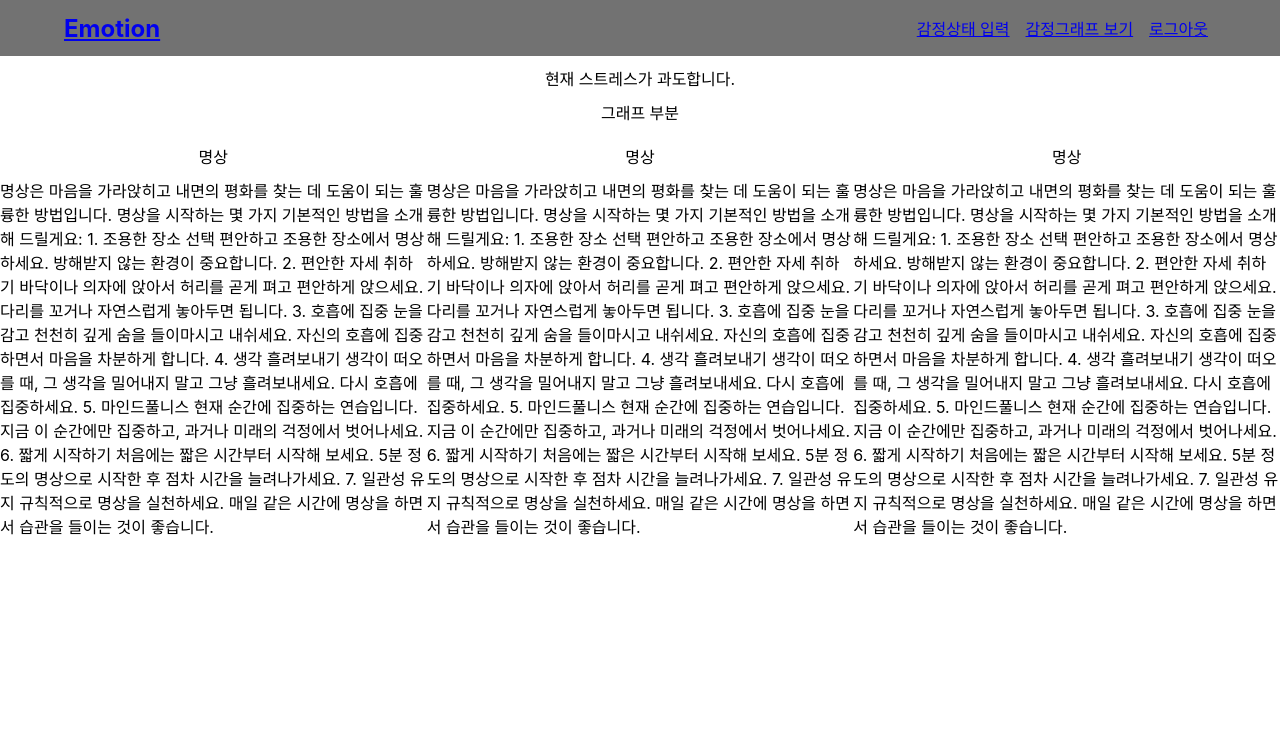
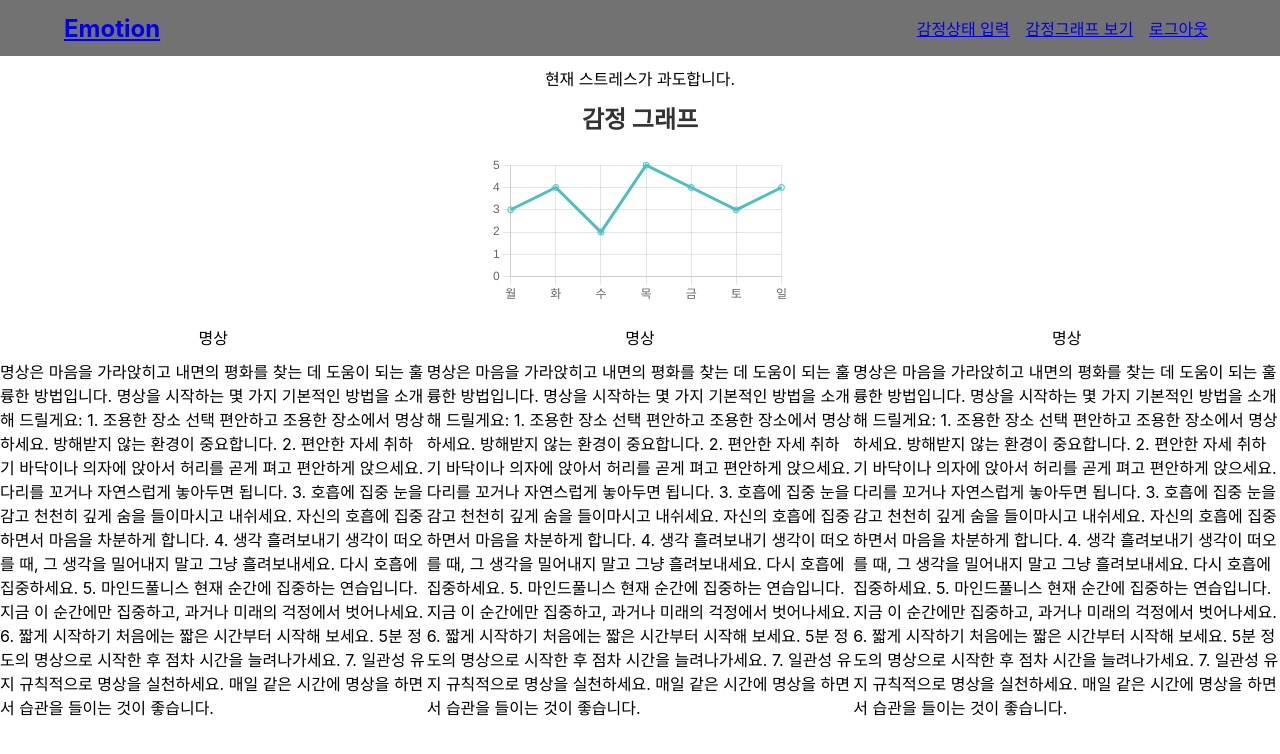
Before and after one commit to jijun0129/emotionFE, a React (Vite) app: page /graph in a window 1280 px wide. Shown: the top 754 px of the page. Built offline with nearby package versions, Linux system fonts and the light colour scheme.

Commit message:
feat: 그래프 컴포넌트 수정

```diff
--- a/src/components/emotion/EmotionGragh.jsx
+++ b/src/components/emotion/EmotionGragh.jsx
@@ -1,5 +1,49 @@
+import { Line } from 'react-chartjs-2';
+import styled from 'styled-components';
+import {
+	Chart as ChartJS,
+	LineElement,
+	CategoryScale,
+	LinearScale,
+	PointElement,
+} from 'chart.js';
+
+const Title = styled.h2`
+	text-align: center;
+	color: #333;
+	margin-bottom: 20px;
+`;
+
+ChartJS.register(LineElement, CategoryScale, LinearScale, PointElement);
+
 const EmotionGraph = () => {
-	return <div>그래프 부분</div>;
+	const data = {
+		labels: ['월', '화', '수', '목', '금', '토', '일'],
+		datasets: [
+			{
+				label: '감정 점수',
+				data: [3, 4, 2, 5, 4, 3, 4],
+				fill: false,
+				backgroundColor: 'rgba(75,192,192,0.2)',
+				borderColor: 'rgba(75,192,192,1)',
+			},
+		],
+	};
+
+	const options = {
+		scales: {
+			y: {
+				beginAtZero: true,
+			},
+		},
+	};
+
+	return (
+		<div>
+			<Title>감정 그래프</Title>
+			<Line data={data} options={options} />
+		</div>
+	);
 };
 
 export default EmotionGraph;
```
